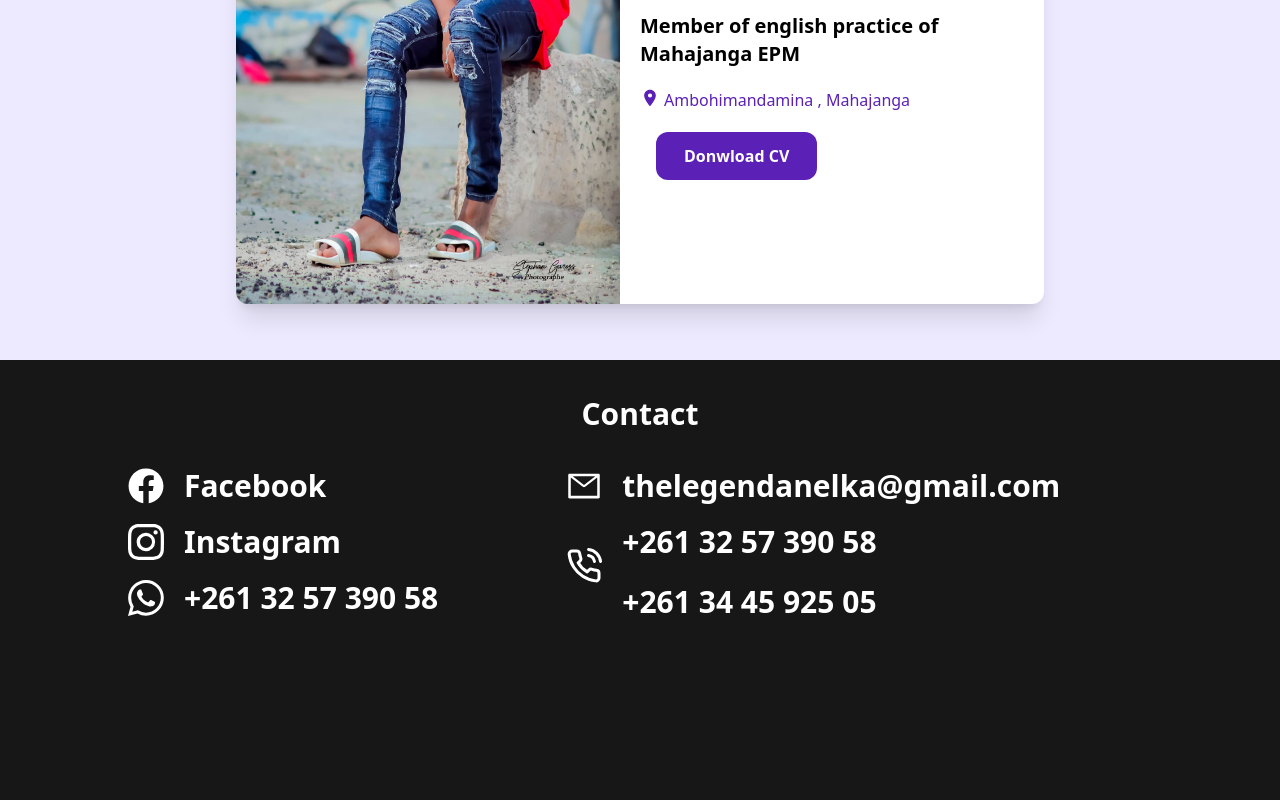
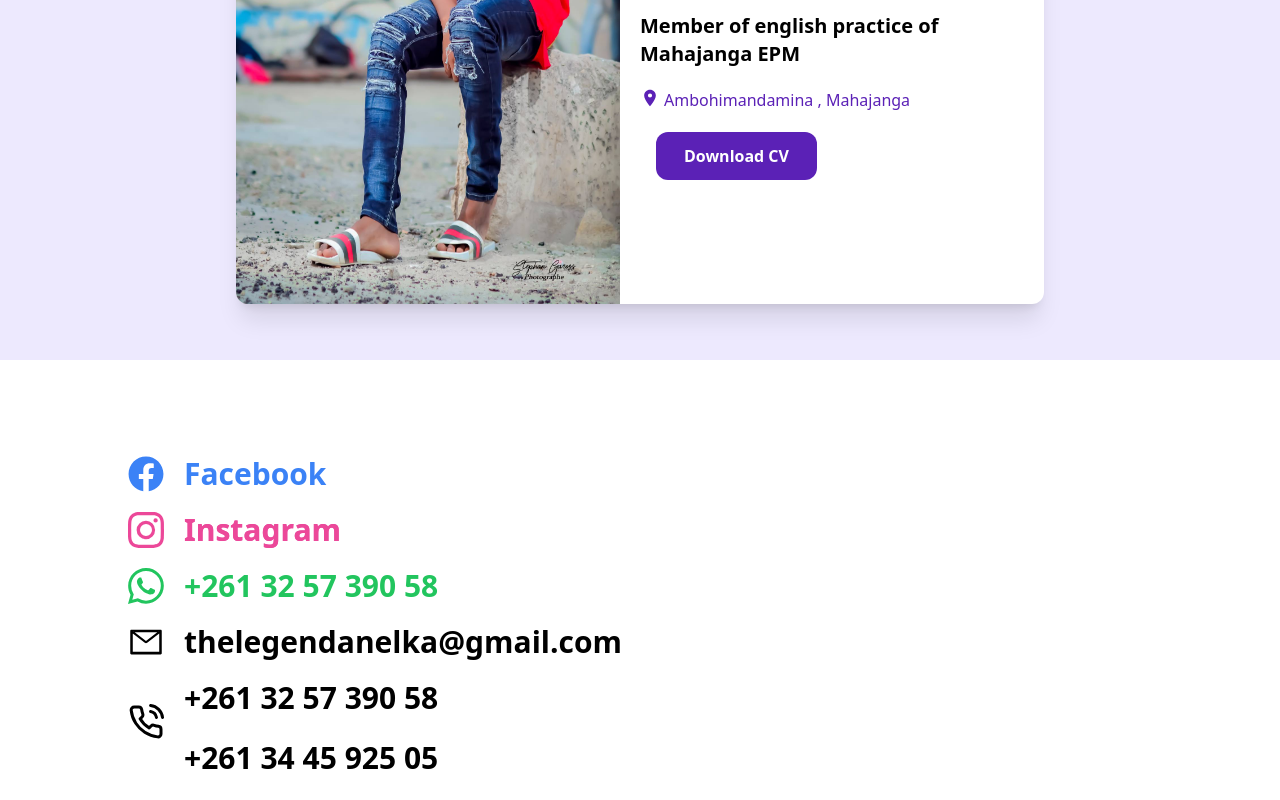
Before and after one commit to gasikaradigital/frontend-erpinnov, a React (Vite) app: page / in a window 1280 px wide. Shown: the part 1240-2040 px from the top of the page. Built offline with nearby package versions, Linux system fonts and the light colour scheme.

Commit message:
contact modified

```diff
--- a/src/pages/Home/components/contact/index.jsx
+++ b/src/pages/Home/components/contact/index.jsx
@@ -6,39 +6,39 @@ import {AiOutlineMail} from 'react-icons/ai'
 import {FiPhoneCall} from 'react-icons/fi'
 function Contact() {
   return (
-    <div className='h-screen w-full bg-[#171717]'>
-        <h1 className='text-white font-bold text-3xl text-center py-9'>Contact</h1>
-        <div className='flex flex-row'>
+    <div className='h-screen w-full '>
+
+
           <div>
-          <div className='ml-32'>
-      <a href="https://www.facebook.com/leader.poseidon/" className='text-white text-3xl font-bold flex flex-row  '><FaFacebook className='text-white text-4xl   mr-5'/>
+          <div className='ml-32 mt-24'>
+      <a href="https://www.facebook.com/leader.poseidon/" className=' text-3xl font-bold flex flex-row text-blue-500 hover:underline '><FaFacebook className=' text-4xl   mr-5'/>
       Facebook</a>
       </div>
         <div className='ml-32 mt-5'>
-        <a href="https://www.instagram.com/dongaanelka/" className='text-white text-3xl font-bold flex flex-row '><BsInstagram className='text-white text-4xl  mr-5'/>
+        <a href="https://www.instagram.com/dongaanelka/" className='hover:underline text-3xl font-bold flex flex-row bg-clip-text text-pink-500 bg-gradient-to-r from-pink-500 to-violet-500 '><BsInstagram className=' text-4xl  mr-5 '/>
         Instagram
         </a>
         </div>
         <div className='ml-32 mt-5'>
-        <a href="#" className='text-white text-3xl font-bold flex flex-row '><BsWhatsapp className='text-white text-4xl  mr-5'/>
+        <a href="#" className=' text-green-500 text-3xl font-bold flex flex-row '><BsWhatsapp className=' text-4xl  mr-5'/>
         +261 32 57 390 58
         </a>
         </div>
           </div>
           <div>
-          <div className='ml-32'>
-        <a href="#" className='text-white text-3xl font-bold flex flex-row '><AiOutlineMail className='text-white text-4xl  mr-5'/>
+          <div className='ml-32 mt-5'>
+        <a href="#" className=' text-3xl font-bold flex flex-row  '><AiOutlineMail className=' text-4xl  mr-5'/>
         thelegendanelka@gmail.com
         </a>
         </div>
         <div className='ml-32 mt-5'>
-        <a href="#" className='text-white text-3xl font-bold flex flex-row '><FiPhoneCall className='text-white text-4xl mt-6 mr-5'/>
+        <a href="#" className=' text-3xl font-bold flex flex-row  '><FiPhoneCall className=' text-4xl mt-6 mr-5'/>
         +261 32 57 390 58
         </a>
-        <p className='text-white text-3xl font-bold ml-14 '>+261 34 45 925 05</p>
+        <p className=' text-3xl font-bold ml-14 '>+261 34 45 925 05</p>
         </div>
           </div>
-        </div>
+
 
     </div>
   )
--- a/src/pages/Home/components/header/index.jsx
+++ b/src/pages/Home/components/header/index.jsx
@@ -1,7 +1,31 @@
-import React from 'react'
+import React , {useState} from 'react'
 import {MdPlace} from 'react-icons/md'
 import Anelka from '../assets/anelka-shoot.jpg'
+import CV from '../document/cv-Anelka.pdf'
 function Header() {
+
+  const [loading, setLoading] = useState(false);
+
+  const handleDownload = async () => {
+    setLoading(true);
+
+    try {
+      const response = await fetch(CV);
+      const blob = await response.blob();
+
+      const link = document.createElement("a");
+      link.href = URL.createObjectURL(blob);
+      link.download = "document.pdf";
+      document.body.appendChild(link);
+      link.click();
+      document.body.removeChild(link);
+    } catch (error) {
+      console.error(error);
+    } finally {
+      setLoading(false);
+    }
+  };
+
   return (
     <div className='flex justify-center h-screen bg-[#ede9fe] '>
 
@@ -20,7 +44,11 @@ function Header() {
   Ambohimandamina , Mahajanga</a>
 </div>
 <div>
-  <button className='text-white font-bold bg-[#5b21b6] mt-5 py-3 px-7 rounded-xl ml-4 '>Donwload CV</button>
+  <button className='text-white font-bold bg-[#5b21b6] mt-5 py-3 px-7 rounded-xl ml-4 '
+  onClick={handleDownload} disabled={loading}
+  >
+    {loading ? "Downloading..." : "Download CV"}
+  </button>
 </div>
 </div>
       </div>
```
Also changed, not shown: 1 other file (tests, documents, lock files or other folders).
